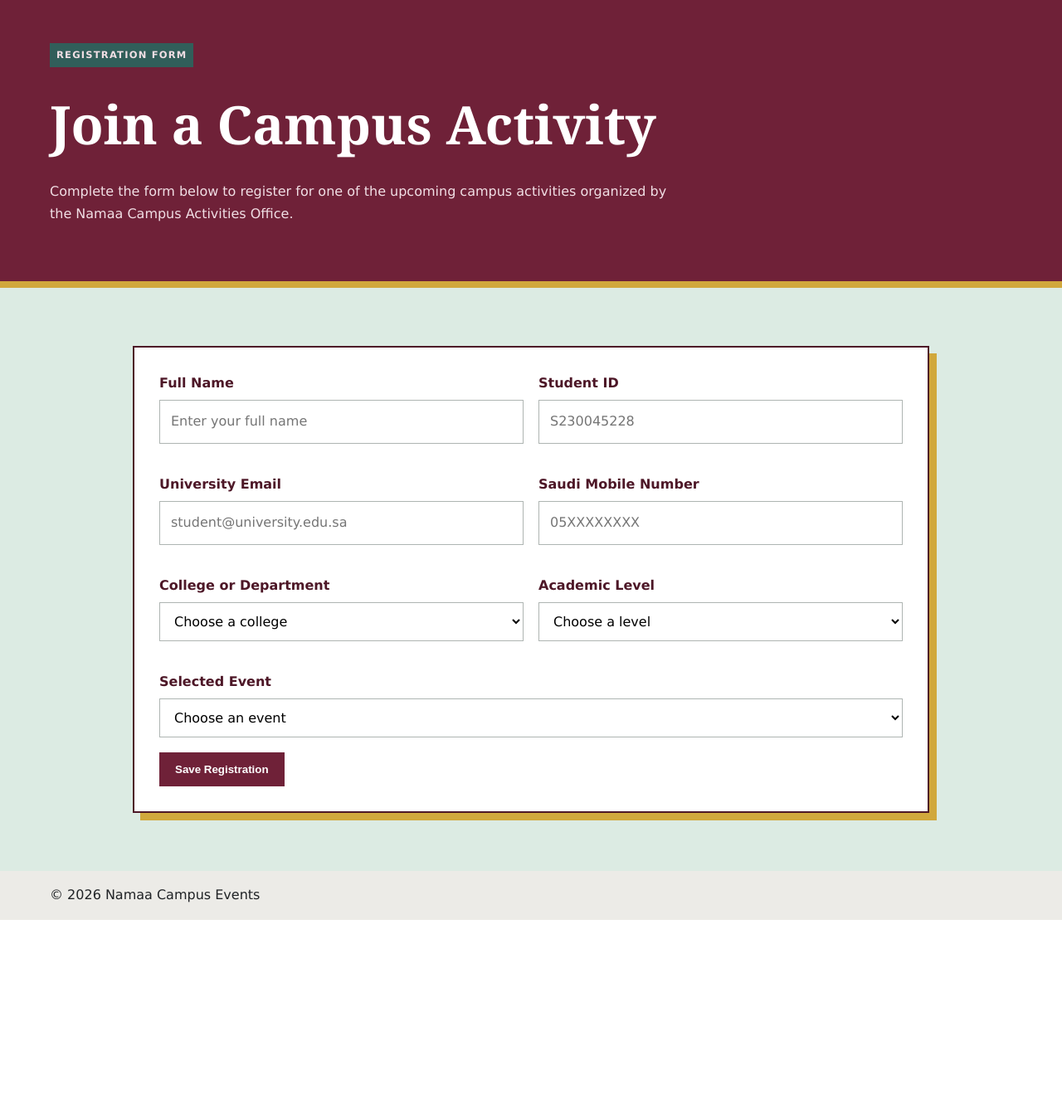
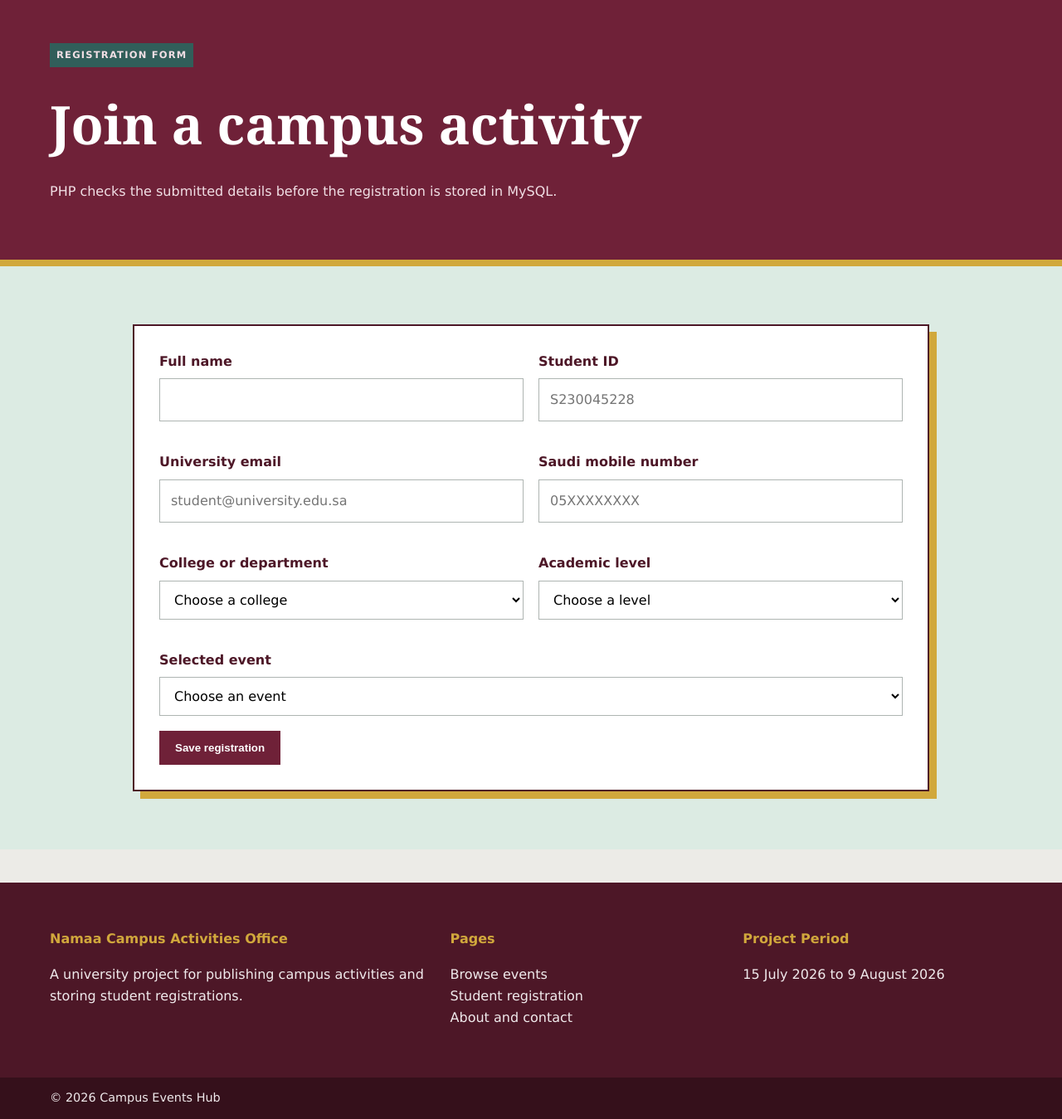
Before and after one commit to FaisalAlosaimi0/namaa-campus-events, a PHP site: page /register.php in a window 1280 px wide. Shown: the part 119-1468 px from the top of the page at 83% size. Before the commit the page ends 1228 px from the top, so only its background shows below. Run offline with PHP 8.4, Linux system fonts and the light colour scheme; data comes from the database, SQL or seed files in the repository.

Commit message:
Implement registration and registrations pages

```diff
--- a/register.php
+++ b/register.php
@@ -1,162 +1,271 @@
-<!DOCTYPE html>
-<html lang="en">
-<head>
-    <meta charset="UTF-8">
-    <meta name="viewport" content="width=device-width, initial-scale=1.0">
-<title>Namaa Campus Events | Registration</title>
-    <link rel="stylesheet" href="css/style.css">
-</head>
+<?php
+$pageTitle = 'Register';
+require 'includes/db.php';
 
-<body>
+$errors = [];
+$success = '';
 
-<div class="announcement">
-    <div class="shell">
-        <p>Student activities calendar · Namaa Campus Activities Office</p>
-    </div>
-</div>
+$fullName = '';
+$studentId = '';
+$email = '';
+$phone = '';
+$college = '';
+$academicLevel = '';
+$selectedEvent = filter_input(INPUT_GET, 'event_id', FILTER_VALIDATE_INT);
+$selectedEvent = $selectedEvent ? $selectedEvent : '';
 
-<header class="site-header">
-    <div class="shell header-row">
+$colleges = [
+    'College of Computing',
+    'College of Business',
+    'College of Engineering',
+    'College of Science',
+    'College of Health Sciences',
+    'College of Design',
+    'College of Arts and Humanities'
+];
 
-        <a class="brand" href="index.html">
-            <span class="brand-shape">N</span>
+$levels = [
+    'First Year',
+    'Second Year',
+    'Third Year',
+    'Fourth Year',
+    'Fifth Year',
+    'Postgraduate'
+];
 
-            <span>
-                <strong>Namaa Campus Events</strong>
-                <small>Campus Events Hub</small>
-            </span>
-        </a>
+$events = [];
+$eventsResult = mysqli_query(
+    $conn,
+    "SELECT id, title, event_date FROM events ORDER BY event_date ASC"
+);
 
-        <nav class="nav-box">
-            <a href="index.html">Home</a>
-            <a href="events.html">Events</a>
-            <a class="active" href="register.html">Register</a>
-            <a href="registrations.html">Registrations</a>
-            <a href="about.html">About</a>
-        </nav>
+if ($eventsResult) {
+    while ($row = mysqli_fetch_assoc($eventsResult)) {
+        $events[] = $row;
+    }
+}
 
-    </div>
-</header>
+if ($_SERVER['REQUEST_METHOD'] === 'POST') {
+    $fullName = trim($_POST['full_name'] ?? '');
+    $studentId = strtoupper(trim($_POST['student_id'] ?? ''));
+    $email = trim($_POST['email'] ?? '');
+    $phone = trim($_POST['phone'] ?? '');
+    $college = trim($_POST['college'] ?? '');
+    $academicLevel = trim($_POST['academic_level'] ?? '');
+    $selectedEvent = filter_var($_POST['event_id'] ?? '', FILTER_VALIDATE_INT);
 
-<main>
+    if ($fullName === '' || mb_strlen($fullName) < 3 || mb_strlen($fullName) > 120) {
+        $errors[] = 'Enter a full name between 3 and 120 characters.';
+    }
+
+    if (!preg_match('/^S?\d{9}$/', $studentId)) {
+        $errors[] = 'Enter a valid student ID with 9 digits and an optional S.';
+    }
+
+    if (!filter_var($email, FILTER_VALIDATE_EMAIL) || mb_strlen($email) > 120) {
+        $errors[] = 'Enter a valid university email address.';
+    } else {
+        $emailDomain = strtolower(substr(strrchr($email, '@'), 1));
+
+        if (
+            substr($emailDomain, -4) !== '.edu' &&
+            substr($emailDomain, -7) !== '.edu.sa'
+        ) {
+            $errors[] = 'Use a university email ending in .edu or .edu.sa.';
+        }
+    }
+
+    if (!preg_match('/^(05\d{8}|\+9665\d{8})$/', $phone)) {
+        $errors[] = 'Enter a Saudi mobile number such as 05XXXXXXXX or +9665XXXXXXXX.';
+    }
+
+    if (!in_array($college, $colleges, true)) {
+        $errors[] = 'Choose a valid college or academic department.';
+    }
+
+    if (!in_array($academicLevel, $levels, true)) {
+        $errors[] = 'Choose a valid academic level.';
+    }
+
+    $eventName = '';
+
+    if (!$selectedEvent || $selectedEvent < 1) {
+        $errors[] = 'Choose an event.';
+    } else {
+        $checkStmt = mysqli_prepare(
+            $conn,
+            "SELECT title, registration_deadline FROM events WHERE id = ?"
+        );
+
+        mysqli_stmt_bind_param($checkStmt, 'i', $selectedEvent);
+        mysqli_stmt_execute($checkStmt);
+
+        $checkResult = mysqli_stmt_get_result($checkStmt);
+        $chosenEvent = mysqli_fetch_assoc($checkResult);
+
+        if (!$chosenEvent) {
+            $errors[] = 'The selected event does not exist.';
+        } else {
+            $eventName = $chosenEvent['title'];
+
+            if ($chosenEvent['registration_deadline'] < date('Y-m-d')) {
+                $errors[] = 'Registration for this event has closed.';
+            }
+        }
+
+        mysqli_stmt_close($checkStmt);
+    }
+
+    if (empty($errors)) {
+        $insertStmt = mysqli_prepare(
+            $conn,
+            "INSERT INTO registrations
+            (full_name, student_id, email, phone, college, academic_level, event_id)
+            VALUES (?, ?, ?, ?, ?, ?, ?)"
+        );
+
+        mysqli_stmt_bind_param(
+            $insertStmt,
+            'ssssssi',
+            $fullName,
+            $studentId,
+            $email,
+            $phone,
+            $college,
+            $academicLevel,
+            $selectedEvent
+        );
+
+        if (mysqli_stmt_execute($insertStmt)) {
+            $success = 'Your registration for ' . $eventName . ' was saved successfully.';
+
+            $fullName = '';
+            $studentId = '';
+            $email = '';
+            $phone = '';
+            $college = '';
+            $academicLevel = '';
+            $selectedEvent = '';
+        } else {
+            $errors[] = 'The registration could not be saved. Please try again.';
+        }
+
+        mysqli_stmt_close($insertStmt);
+    }
+}
+
+require 'includes/header.php';
+?>
+
 <section class="page-banner">
     <div class="shell">
-        <p class="eyebrow">Registration Form</p>
-        <h1>Join a Campus Activity</h1>
-        <p>
-            Complete the form below to register for one of the upcoming campus
-            activities organized by the Namaa Campus Activities Office.
-        </p>
+        <p class="eyebrow">Registration form</p>
+        <h1>Join a campus activity</h1>
+        <p>PHP checks the submitted details before the registration is stored in MySQL.</p>
     </div>
 </section>
 
 <section class="section section-mint">
     <div class="shell">
         <div class="form-board">
-            <form action="#" method="post">
+            <?php if (!empty($errors)): ?>
+                <div class="alert alert-error" role="alert">
+                    <strong>Please correct the following:</strong>
+                    <ul>
+                        <?php foreach ($errors as $error): ?>
+                            <li><?php echo htmlspecialchars($error); ?></li>
+                        <?php endforeach; ?>
+                    </ul>
+                </div>
+            <?php endif; ?>
 
+            <?php if ($success !== ''): ?>
+                <div class="alert alert-success" role="status">
+                    <?php echo htmlspecialchars($success); ?>
+                </div>
+            <?php endif; ?>
+
+            <form action="register.php" method="post" novalidate>
                 <div class="form-grid">
-
                     <div class="field">
-                        <label for="full_name">Full Name</label>
-                        <input
-                            type="text"
-                            id="full_name"
-                            name="full_name"
-                            placeholder="Enter your full name"
-                            required
-                        >
+                        <label for="full_name">Full name</label>
+                        <input type="text" id="full_name" name="full_name"
+                               maxlength="120" required
+                               value="<?php echo htmlspecialchars($fullName); ?>">
                     </div>
 
                     <div class="field">
                         <label for="student_id">Student ID</label>
-                        <input
-                            type="text"
-                            id="student_id"
-                            name="student_id"
-                            placeholder="S230045228"
-                            required
-                        >
+                        <input type="text" id="student_id" name="student_id"
+                               maxlength="10" placeholder="S230045228" required
+                               value="<?php echo htmlspecialchars($studentId); ?>">
                     </div>
 
                     <div class="field">
-                        <label for="email">University Email</label>
-                        <input
-                            type="email"
-                            id="email"
-                            name="email"
-                            placeholder="student@university.edu.sa"
-                            required
-                        >
+                        <label for="email">University email</label>
+                        <input type="email" id="email" name="email"
+                               maxlength="120" placeholder="student@university.edu.sa" required
+                               value="<?php echo htmlspecialchars($email); ?>">
                     </div>
 
                     <div class="field">
-                        <label for="phone">Saudi Mobile Number</label>
-                        <input
-                            type="tel"
-                            id="phone"
-                            name="phone"
-                            placeholder="05XXXXXXXX"
-                            required
-                        >
+                        <label for="phone">Saudi mobile number</label>
+                        <input type="tel" id="phone" name="phone"
+                               maxlength="14" placeholder="05XXXXXXXX" required
+                               value="<?php echo htmlspecialchars($phone); ?>">
                     </div>
 
                     <div class="field">
-                        <label for="college">College or Department</label>
-                        <select id="college" name="college">
+                        <label for="college">College or department</label>
+                        <select id="college" name="college" required>
                             <option value="">Choose a college</option>
-                            <option>College of Computing</option>
-                            <option>College of Business</option>
-                            <option>College of Engineering</option>
-                            <option>College of Science</option>
-                            <option>College of Health Sciences</option>
-                            <option>College of Design</option>
-                            <option>College of Arts and Humanities</option>
+                            <?php foreach ($colleges as $item): ?>
+                                <option value="<?php echo htmlspecialchars($item); ?>"
+                                    <?php echo $college === $item ? 'selected' : ''; ?>>
+                                    <?php echo htmlspecialchars($item); ?>
+                                </option>
+                            <?php endforeach; ?>
                         </select>
                     </div>
 
                     <div class="field">
-                        <label for="academic_level">Academic Level</label>
-                        <select id="academic_level" name="academic_level">
+                        <label for="academic_level">Academic level</label>
+                        <select id="academic_level" name="academic_level" required>
                             <option value="">Choose a level</option>
-                            <option>First Year</option>
-                            <option>Second Year</option>
-                            <option>Third Year</option>
-                            <option>Fourth Year</option>
-                            <option>Fifth Year</option>
-                            <option>Postgraduate</option>
+                            <?php foreach ($levels as $level): ?>
+                                <option value="<?php echo htmlspecialchars($level); ?>"
+                                    <?php echo $academicLevel === $level ? 'selected' : ''; ?>>
+                                    <?php echo htmlspecialchars($level); ?>
+                                </option>
+                            <?php endforeach; ?>
                         </select>
                     </div>
 
                     <div class="field field-wide">
-                        <label for="event_id">Selected Event</label>
-                        <select id="event_id" name="event_id">
+                        <label for="event_id">Selected event</label>
+                        <select id="event_id" name="event_id" required>
                             <option value="">Choose an event</option>
-                            <option>AI Innovation Workshop - 12 Aug 2026</option>
-                            <option>Food Heritage Festival - 18 Aug 2026</option>
-                            <option>Drone Mapping Competition - 25 Aug 2026</option>
+                            <?php foreach ($events as $event): ?>
+                                <option value="<?php echo (int) $event['id']; ?>"
+                                    <?php echo ((string) $selectedEvent === (string) $event['id']) ? 'selected' : ''; ?>>
+                                    <?php
+                                    echo htmlspecialchars(
+                                        $event['title'] . ' - ' . date('d M Y', strtotime($event['event_date']))
+                                    );
+                                    ?>
+                                </option>
+                            <?php endforeach; ?>
                         </select>
                     </div>
-
                 </div>
 
-                <button class="button" type="submit">
-                    Save Registration
-                </button>
-
-
-        </form>
+                <button class="button" type="submit">Save registration</button>
+            </form>
         </div>
     </div>
 </section>
 
-</main>
-
-<footer>
-    <div class="shell">
-        <p>© 2026 Namaa Campus Events</p>
-    </div>
-</footer>
-
-</body>
-</html>
+<?php
+mysqli_close($conn);
+require 'includes/footer.php';
+?>
```
Also changed, not shown: registrations.php (+67 -78 lines).
